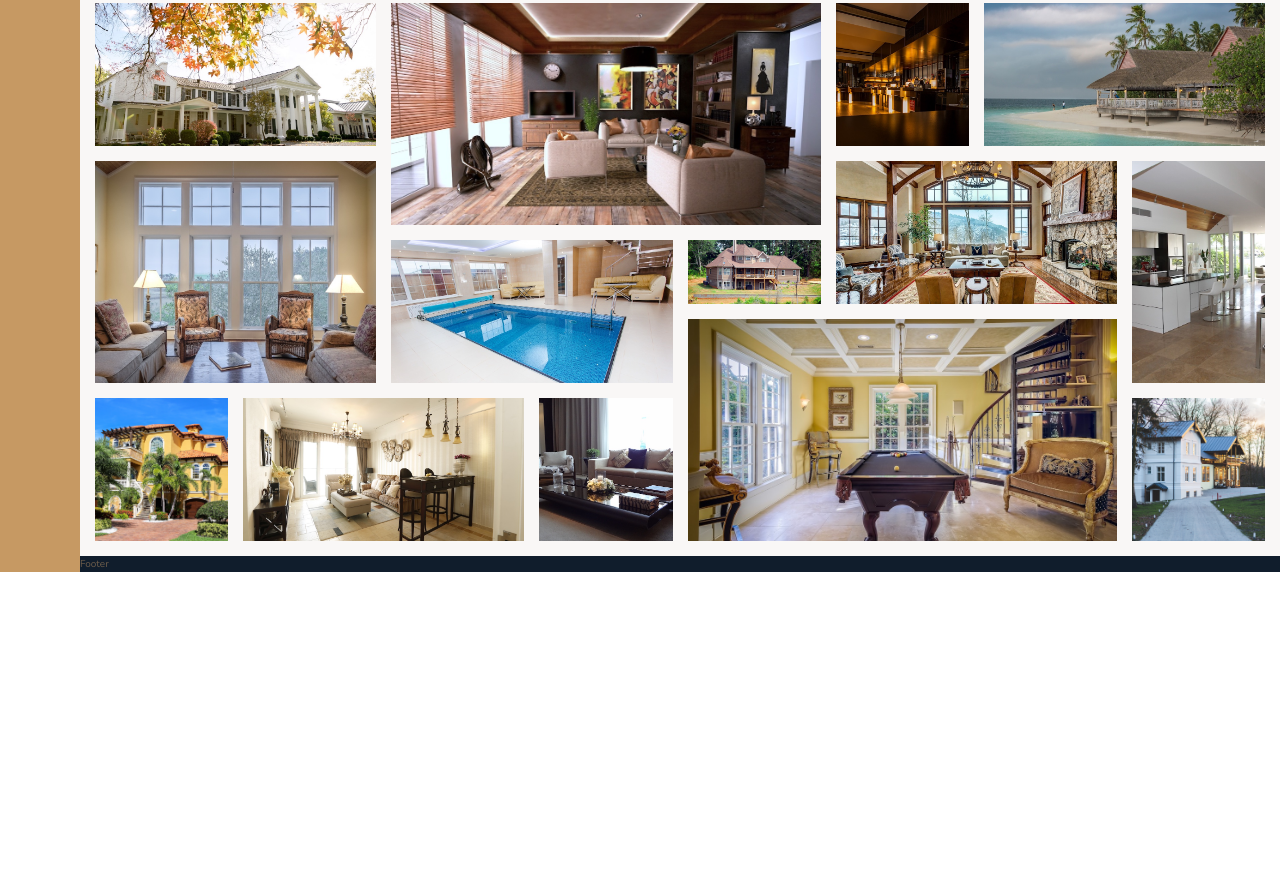
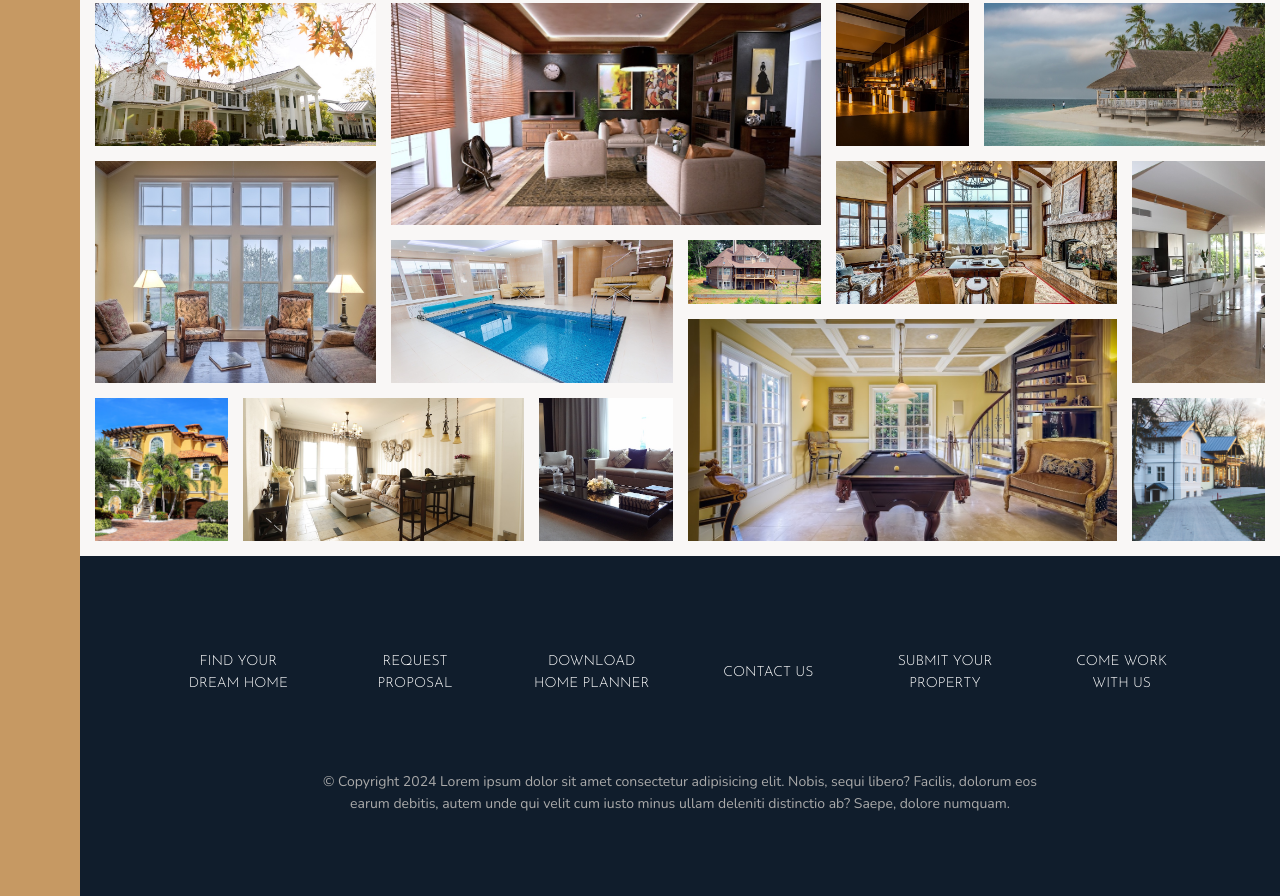
Before and after one commit to MihaiElisei/nexter-app, a website: page index.html in a window 1280 px wide. Shown: the part 3229-4125 px from the top of the page. Before the commit the page ends 3801 px from the top, so only its background shows below. Drawn offline with nearby package versions, Linux system fonts and the light colour scheme.

Commit message:
add html and css for footer section

```diff
--- a/index.html
+++ b/index.html
@@ -338,8 +338,17 @@
             </figure>
         </section>
 
+        <!-- Footer -->
         <footer class="footer">
-            Footer
+            <ul class="nav">
+                <li class="nav__item"><a href="#" class="nav__link">Find your dream home</a></li>
+                <li class="nav__item"><a href="#" class="nav__link">request proposal</a></li>
+                <li class="nav__item"><a href="#" class="nav__link">download home planner</a></li>
+                <li class="nav__item"><a href="#" class="nav__link">contact us</a></li>
+                <li class="nav__item"><a href="#" class="nav__link">submit your property</a></li>
+                <li class="nav__item"><a href="#" class="nav__link">come work with us</a></li>
+            </ul>
+            <p class="copyright">&copy; Copyright 2024 Lorem ipsum dolor sit amet consectetur adipisicing elit. Nobis, sequi libero? Facilis, dolorum eos earum debitis, autem unde qui velit cum iusto minus ullam deleniti distinctio ab? Saepe, dolore numquam.</p>
         </footer>
     </body>
 </html>
--- a/sass/_footer.scss
+++ b/sass/_footer.scss
@@ -1,4 +1,45 @@
 .footer {
     background-color: $color-secondary;
     grid-column: full-start / full-end;
+
+    padding: 8rem;
 }
+
+
+.nav {
+    list-style: none;
+    display: grid;
+    grid-template-columns: repeat(auto-fit, minmax(15rem, 1fr));
+    grid-gap: 2rem;
+    align-items: center;
+
+    &__link:link,
+    &__link:visited {
+        font-size: 1.4rem;
+        color: #fff;
+        text-decoration: none;
+        font-family: $font-display;
+        text-transform: uppercase;
+        text-align: center;
+        padding: 1.5rem;
+        display: block;
+        transition: all .2s;
+
+    }
+
+    &__link:hover,
+    &__link:active {
+        background-color: rgba(#fff, .05);
+        transform: translateY(-3px);
+    }
+}
+
+.copyright {
+    font-size: 1.4rem;
+    color: $color-grey-light-2;
+    text-align: center;
+    margin-top: 6rem;
+    width: 70%;
+    margin-right: auto;
+    margin-left: auto;
+}
```
Also changed, not shown: css/style.css.
